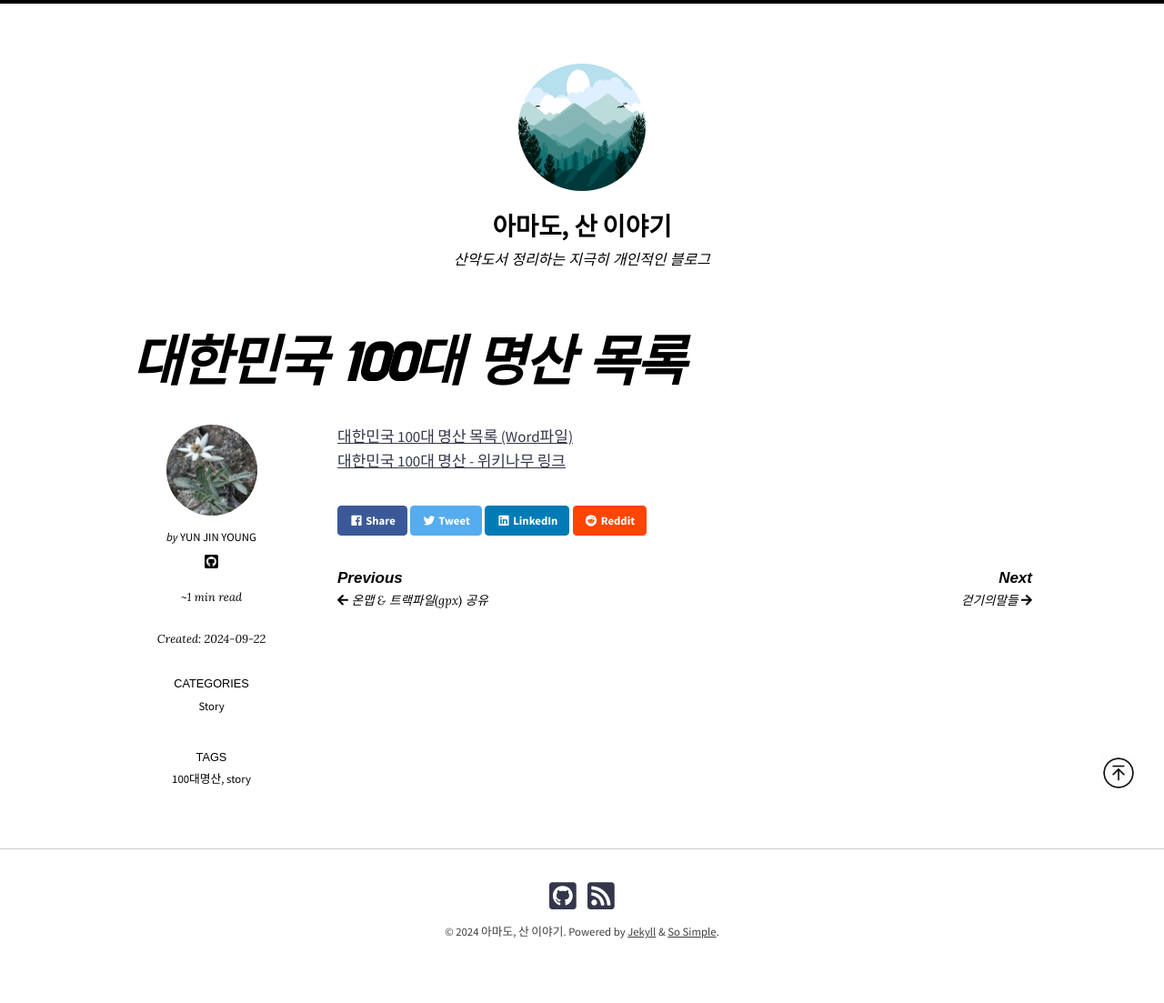
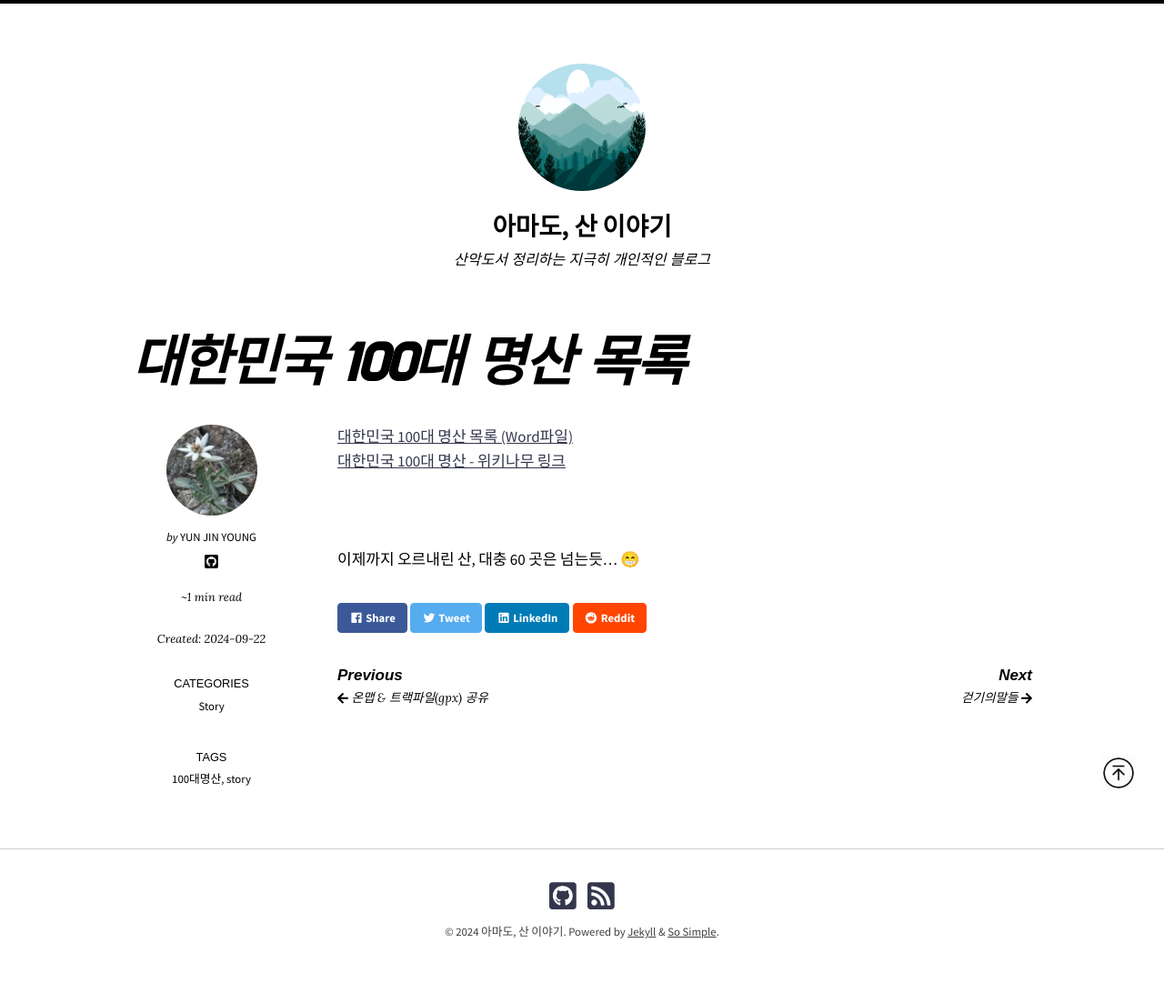
Before and after one commit to sansonyeo/sosimple, a Jekyll site: the page built from _posts/2024-09-22-story-대한민국-100대-명산-목록.md, in a window 1280 px wide. Shown: the whole page at 91% size. Built offline with Jekyll 4.4.1, drawn with Linux system fonts in a browser that asks for light colours; nearby versions of some CDN libraries; comment, search, counter and statistics services are not loaded.

Commit message:
Update 2024-09-22-story-대한민국-100대-명산-목록.md

```diff
--- a/_posts/2024-09-22-story-대한민국-100대-명산-목록.md
+++ b/_posts/2024-09-22-story-대한민국-100대-명산-목록.md
@@ -11,3 +11,7 @@ tags:
 <a href="https://1drv.ms/w/c/e9bf184784e8649b/EZ5Fgjqr-HJBlz9xh9kgavsBKpB9dT2yXrzk_PRjuZIhhQ" target="_blank">대한민국 100대 명산 목록 (Word파일)</a>
 <br>
 <a href="https://namu.wiki/w/%EB%8C%80%ED%95%9C%EB%AF%BC%EA%B5%AD%20100%EB%8C%80%20%EB%AA%85%EC%82%B0" target="_blank">대한민국 100대 명산 - 위키나무 링크</a>
+
+<br>
+<br>
+이제까지 오르내린 산, 대충 60 곳은 넘는듯... 😁
```
